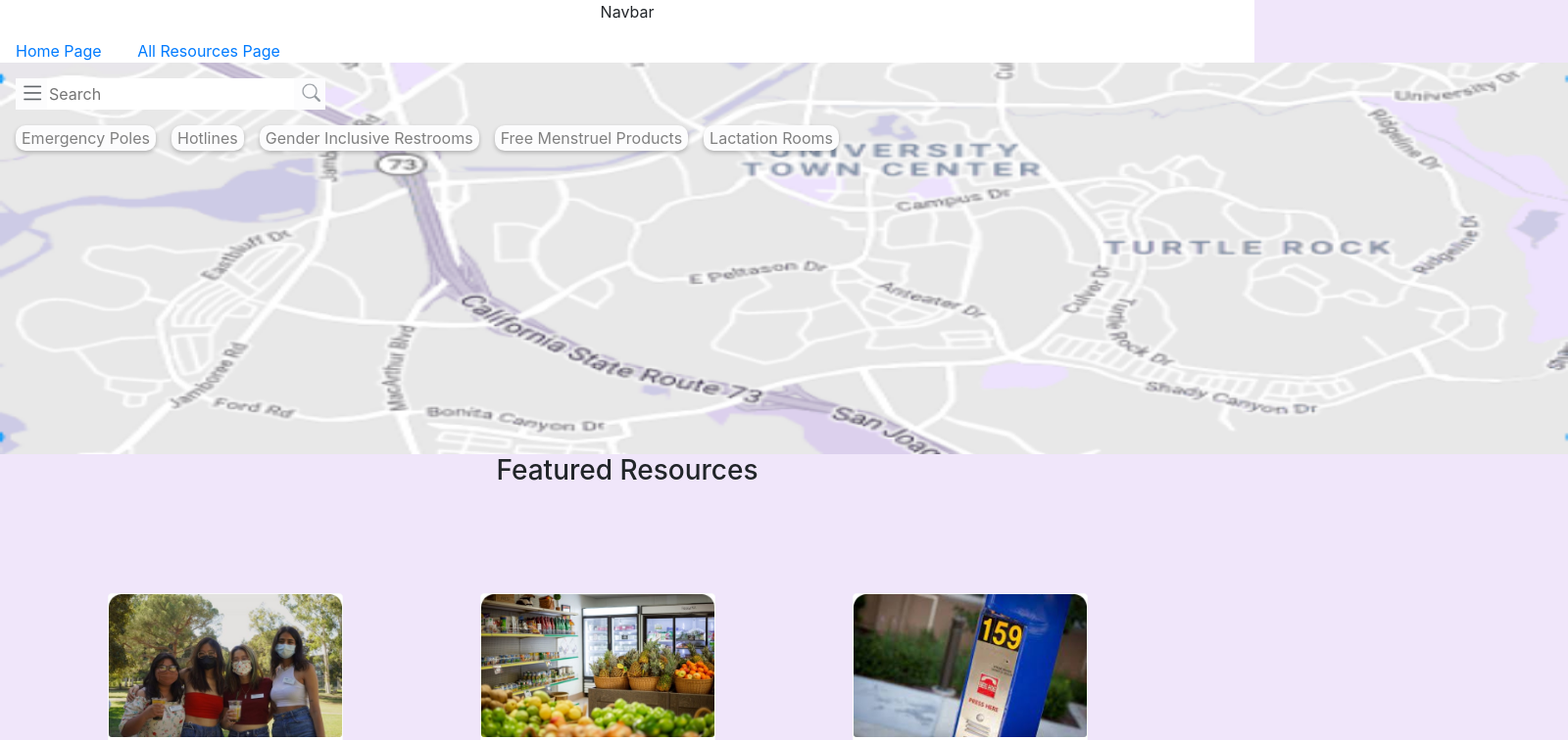
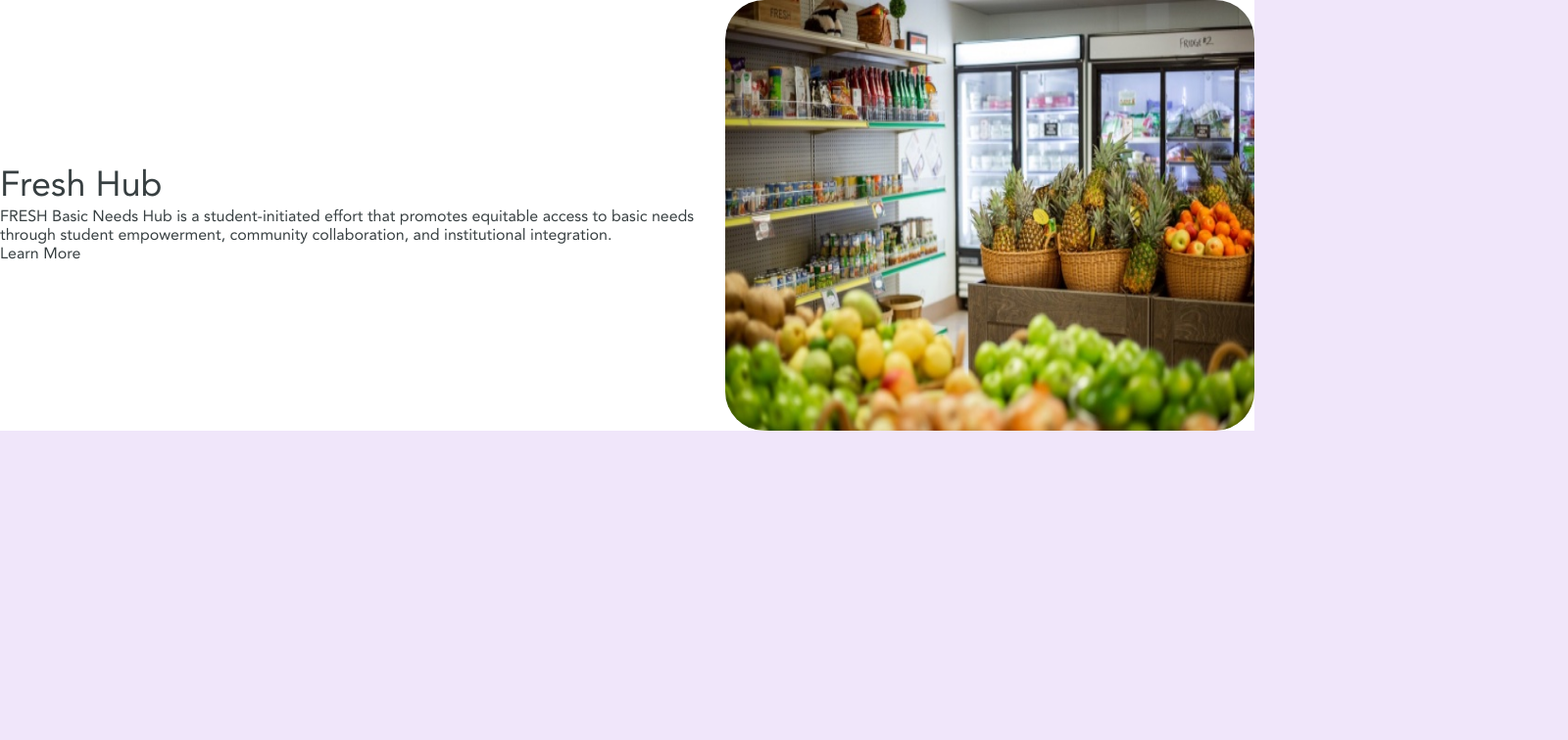
Before and after one commit to ctc-uci/bp-women-safety, a React (Create React App) app: page / in a window 1280 px wide. Shown: the top 756 px of the page at 98% size, 1600 px wide, since content can reach past the window. Built offline with nearby package versions, Linux system fonts and the light colour scheme.

Commit message:
fresh hub page

```diff
--- a/src/App.jsx
+++ b/src/App.jsx
@@ -3,18 +3,18 @@ import Footer from './components/Footer';
 import Map from './components/Map';
 import Feature from './components/Feature';
 import BrandName from './components/BrandName';
+import AboutSection from './components/AboutSection/AboutSection';
 
 import './App.css';
-import tempmap from './images/temp_map.png';
+// import tempmap from './images/temp_map.png';
 
-//Hello There
 function App() {
   return (
     <div className="App">
       <div className="Header">
         <p>epic navbar</p>
       </div>
-
+      <AboutSection />
       <div className="MapBody">
         <Map />
       </div>
--- /dev/null
+++ b/src/common/vars.css
@@ -0,0 +1,10 @@
+
+:root {
+
+  /* Purples */
+  --primary-purple: #5B15CB;
+
+  /* Text */
+  --light-black: #373F41;
+
+}
--- /dev/null
+++ b/src/components/AboutSection/AboutSection.jsx
@@ -0,0 +1,24 @@
+import React from 'react';
+import styles from './AboutSection.module.css';
+import '../../common/vars.css';
+import freshHub from '../../images/FreshHubPic.jpg';
+
+const AboutSection = () => {
+  return (
+    <div className={styles.main}>
+      <div className={styles.text}>
+        <div className={styles.title}>Fresh Hub</div>
+        <div className={styles.desc}>
+          FRESH Basic Needs Hub is a student-initiated effort that promotes equitable access to
+          basic needs through student empowerment, community collaboration, and institutional
+          integration.
+        </div>
+        <div>Learn More</div>
+      </div>
+
+      <img src={freshHub} alt="" className={styles['display-img']} />
+    </div>
+  );
+};
+
+export default AboutSection;
--- /dev/null
+++ b/src/components/AboutSection/AboutSection.module.css
@@ -0,0 +1,40 @@
+body{
+  margin: 0px;
+}
+
+.main{
+  font-family: 'Avenir';
+  color: var(--light-black);
+  background-color: white;
+  width: 100%;
+  display: flex;
+  flex-direction: row;
+  align-items: center;
+
+}
+
+.text{
+
+
+}
+
+
+.title{
+  font-size: 36px;
+}
+
+.desc{
+  font-size: 16px;
+}
+
+a {
+  color: var(--primary-purple);
+
+}
+
+.display-img{
+  width: 540px;
+  height: 440px;
+  border-radius: 40px;
+
+}
--- a/src/pages/Layout.jsx
+++ b/src/pages/Layout.jsx
@@ -1,23 +1,29 @@
-import { Outlet } from 'react-router-dom';
-import BrandName from '../components/BrandName';
-import Footer from '../components/Footer';
-import { Link } from 'react-router-dom';
+/* eslint-disable react/react-in-jsx-scope */
+/* eslint-disable react/jsx-no-comment-textnodes */
+// import { Outlet } from 'react-router-dom';
+// import BrandName from '../components/BrandName';
+// import Footer from '../components/Footer';
+// import { Link } from 'react-router-dom';
 import './Layout.css';
+import AboutSection from '../components/AboutSection/AboutSection';
 
 const Layout = () => {
   return (
+    // eslint-disable-next-line react/react-in-jsx-scope
     <>
-    <nav>
+      {/* <nav>
         <p>Navbar</p>
         <Link to="" className="link">Home Page  </Link>
         <Link to="/Resources" className="link">All Resources Page  </Link>
-    </nav>
-    <Outlet />
+      </nav> */}
+      <AboutSection />
+      {/* <Outlet />
       <div className="Footer">
         <Footer />
         <BrandName />
-    </div>
-  </>);
+      </div> */}
+    </>
+  );
 };
 
 export default Layout;
```
Also changed, not shown: src/pages/FreshHub/FreshHub.jsx (added, +7 -0 lines), src/pages/FreshHub/FreshHub.module.css (added), 1 other file (tests, documents, lock files or other folders). Lines whose indentation alone changed are shown as unchanged.
